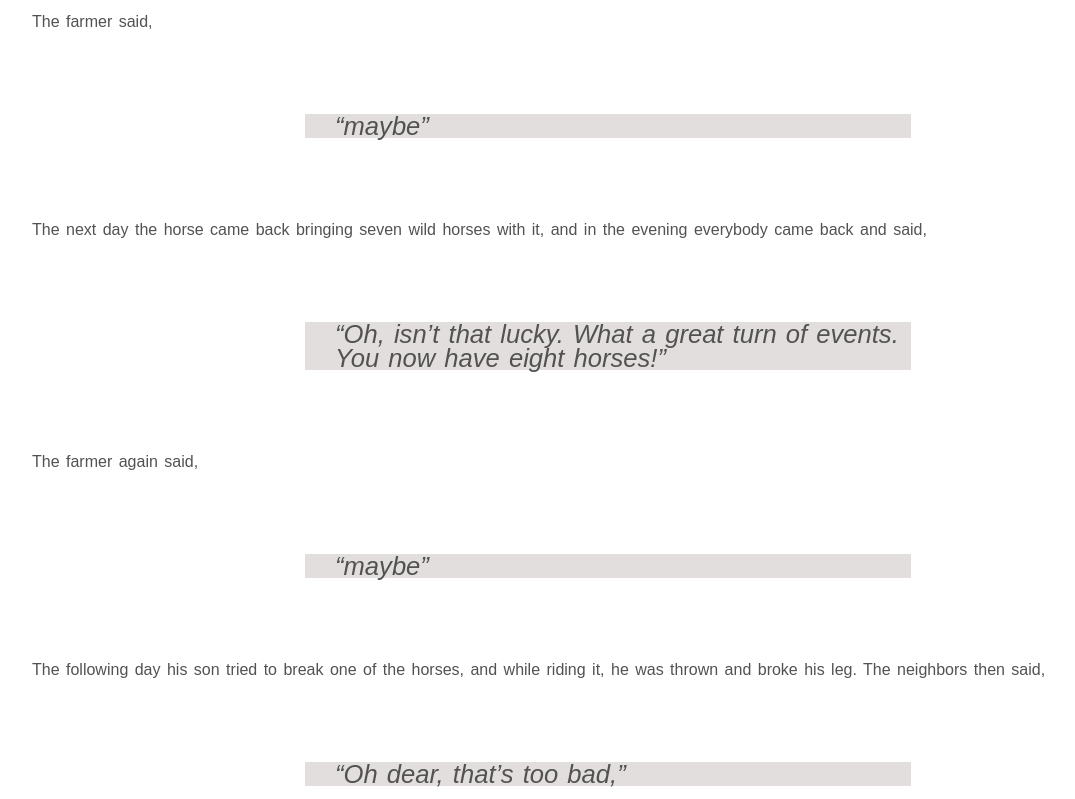
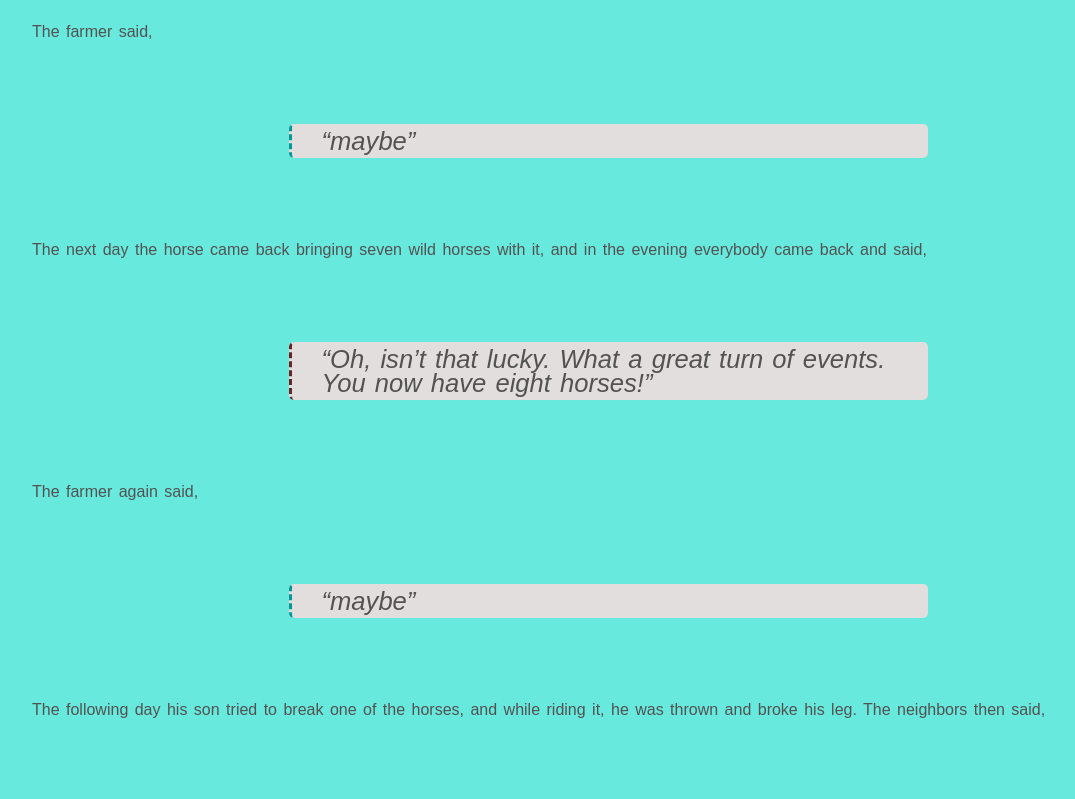
Before and after one commit to awet100/Chinese-Farmer, a plain HTML site: page index.html in a window 1280 px wide. Shown: the part 900-1699 px from the top of the page, without its empty margins (32-1107 px from the left). Drawn offline with Linux system fonts and the light colour scheme.

Commit message:
add background color and a border to the q tags

```diff
--- a/index.html
+++ b/index.html
@@ -27,8 +27,8 @@
     </ul>
     <section>
         <h3>The story</h3>
-        <p>Once upon a time there was a Chinese farmer whose horse ran away. That evening, all of his neighbors came around to commiserate. They said,<q>We are so sorry to hear your horse has run away. This is most unfortunate.</q> The farmer said, <q>maybe</q> The next day the horse came back bringing seven wild horses with it, and in the evening everybody came back and said, <q>Oh, isn’t that lucky. What a great turn of events. You now have eight horses!</q> The farmer again said, <q>maybe</q></p>
-        <p>The following day his son tried to break one of the horses, and while riding it, he was thrown and broke his leg. The neighbors then said, <q>Oh dear, that’s too bad,</q> and the farmer responded, <q>maybe</q> The next day the conscription officers came around to conscript people into the army, and they rejected his son because he had a broken leg. Again all the neighbors came around and said, <q>Isn’t that great!</q> Again, he said, <q>maybe</q></p>
+        <p>Once upon a time there was a Chinese farmer whose horse ran away. That evening, all of his neighbors came around to commiserate. They said,<q class="neighbors">We are so sorry to hear your horse has run away. This is most unfortunate.</q> The farmer said, <q class="farmer">maybe</q> The next day the horse came back bringing seven wild horses with it, and in the evening everybody came back and said, <q class="neighbors">Oh, isn’t that lucky. What a great turn of events. You now have eight horses!</q> The farmer again said, <q class="farmer">maybe</q></p>
+        <p>The following day his son tried to break one of the horses, and while riding it, he was thrown and broke his leg. The neighbors then said, <q class="neighbors">Oh dear, that’s too bad,</q> and the farmer responded, <q class="farmer">maybe</q> The next day the conscription officers came around to conscript people into the army, and they rejected his son because he had a broken leg. Again all the neighbors came around and said, <q class="neighbors">Isn’t that great!</q> Again, he said, <q class="farmer">maybe</q></p>
         <p>The whole process of nature is an integrated process of immense complexity, and it’s really impossible to tell whether anything that happens in it is good or bad — because you never know what will be the consequence of the misfortune; or, you never know what will be the consequences of good fortune.</p>
         <p>Alan Watts</p>
         <a href="https://www.funny-jokes.com/funny-chinese-jokes-amusing-pictures-and-humour.htm" target="_blank" title="The most funny chines stories">funny story</a> <hr>
--- a/style.css
+++ b/style.css
@@ -1,6 +1,7 @@
 body {
     width: 90%;
     margin: auto;
+    background-color: #67e9dd;
 }
 p {
     font-family: sans-serif;
@@ -12,7 +13,7 @@ a {
     text-decoration: none;
     text-transform: capitalize;
     font-size: 1em;
-    color: rgb(58, 5, 107);
+    color: rgb(244, 241, 247);
     font-family: sans-serif;
     border: 1px solid transparent;
     padding: .2em .5em;
@@ -31,7 +32,14 @@ q{
     margin: 80px auto;
     font-style: italic;
     align-self: center;
-    padding-left: 30px;
+    padding: 5px 30px;
     background-color: rgb(226, 222, 222);
     border-left: 3px rgb(14, 12, 12);
+    border-radius: 5px;
 }
+.neighbors {
+    border-left: 3px dashed rgb(107, 34, 34);
+}
+.farmer {
+    border-left: 3px dashed rgb(7, 148, 153);
+}
```
Also changed, not shown: background.jpg (added).
